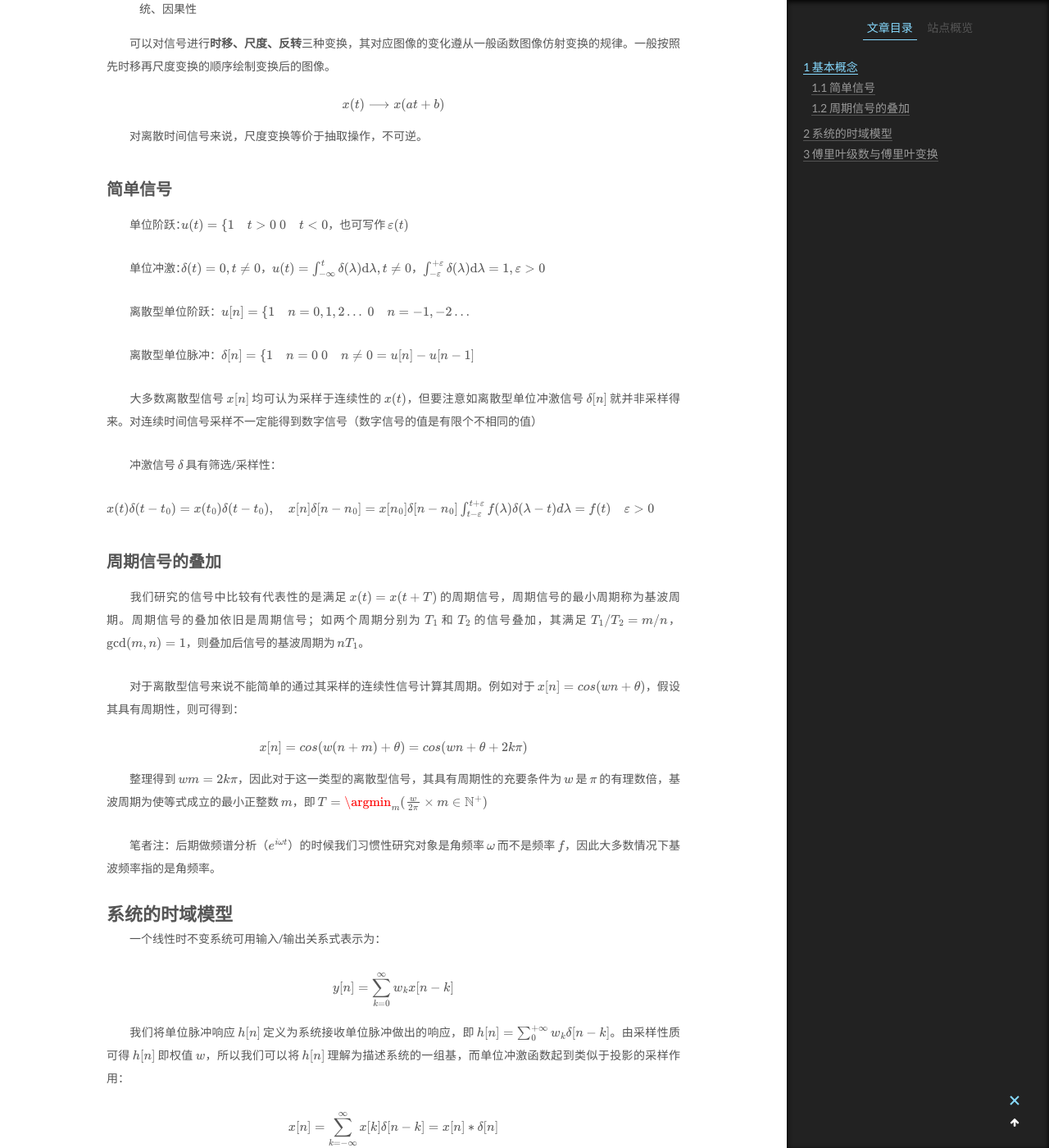
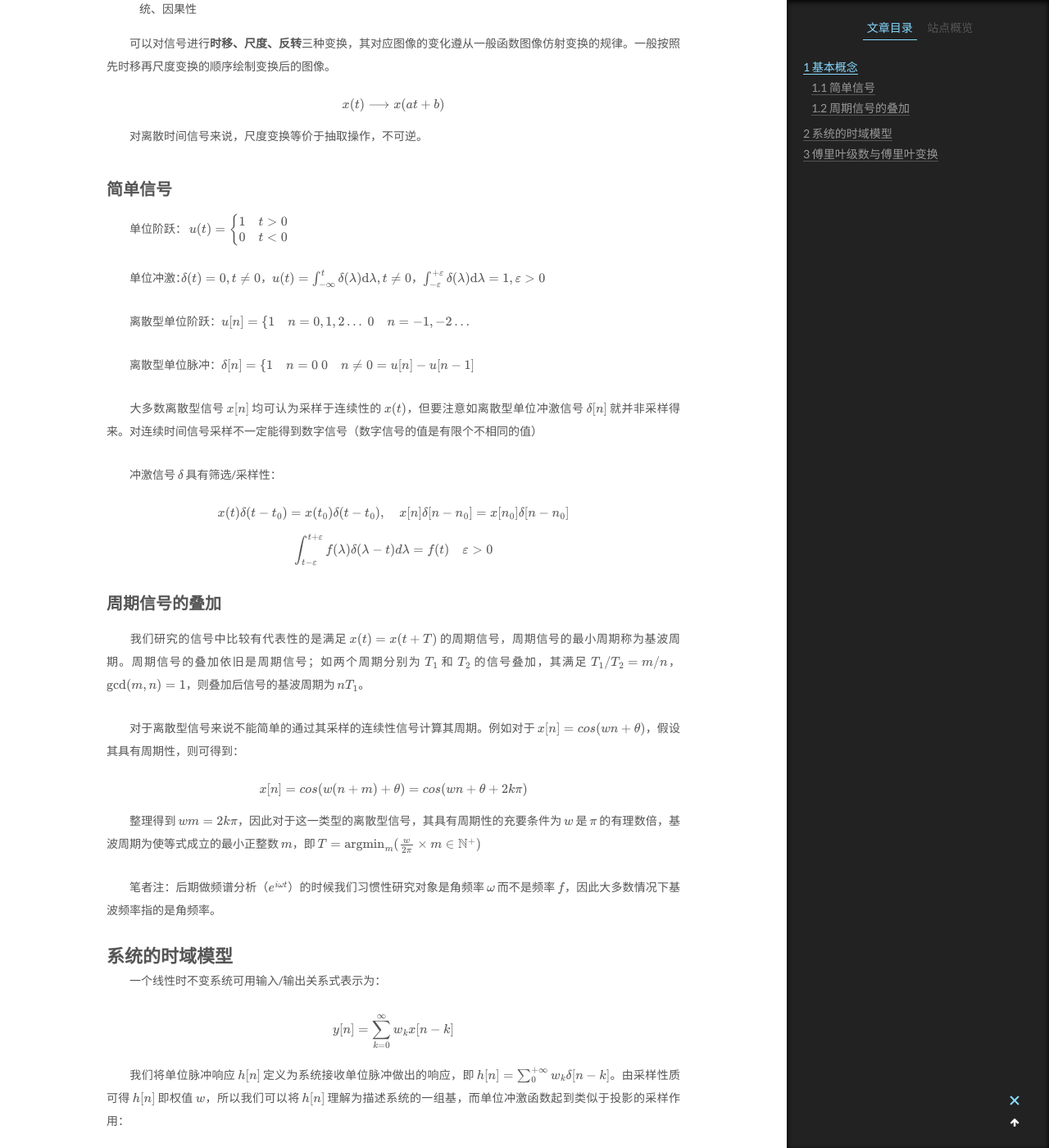
Before and after one commit to plumprc/plumprc.github.io, a Jekyll site: the page built from _posts/信号与系统/2020-03-01-信号与系统基础教程.md, in a window 1280 px wide and 1400 px high, scrolled down 873 px. Shown: the whole window at 82% size. Built offline with Jekyll 4.4.1, drawn with Linux system fonts in a browser that asks for light colours; formulas are drawn with MathJax 3.

Commit message:
test_cases

```diff
--- a/_posts/信号与系统/2020-03-01-信号与系统基础教程.md
+++ b/_posts/信号与系统/2020-03-01-信号与系统基础教程.md
@@ -28,7 +28,8 @@ $$x(t)\longrightarrow x(at+b)$$
 &emsp;&emsp;对离散时间信号来说，尺度变换等价于抽取操作，不可逆。
 
 ## 简单信号
-&emsp;&emsp;单位阶跃：$u(t)=\begin{cases}1& t>0 \\ 0& t<0\end{cases}$，也可写作 $\varepsilon(t)$
+&emsp;&emsp;单位阶跃：
+$$u(t)=\begin{cases}1& t>0 \\ 0& t<0\end{cases}$$
 
 &emsp;&emsp;单位冲激：$\delta(t)=0, t\ne0$，$u(t)=\int_{-\infty}^{t}\delta(\lambda){\rm d}\lambda, t\ne0$，$\int_{-\varepsilon}^{+\varepsilon}\delta(\lambda){\rm d}\lambda=1, \varepsilon>0$
 
@@ -41,6 +42,7 @@ $$x(t)\longrightarrow x(at+b)$$
 &emsp;&emsp;冲激信号 $\delta$ 具有筛选/采样性：
 
 $$x(t)\delta(t-t_0)=x(t_0)\delta(t-t_0) ,\quad x[n]\delta[n-n_0]=x[n_0]\delta[n-n_0]$$
+
 $$\int_{t-\varepsilon}^{t+\varepsilon}f(\lambda)\delta(\lambda-t)d\lambda=f(t)\quad\varepsilon>0$$
 
 ## 周期信号的叠加
@@ -50,7 +52,7 @@ $$\int_{t-\varepsilon}^{t+\varepsilon}f(\lambda)\delta(\lambda-t)d\lambda=f(t)\q
 
 $$x[n]=cos(w(n+m)+\theta)=cos(wn+\theta+2k\pi)$$
 
-&emsp;&emsp;整理得到 $wm=2k\pi$，因此对于这一类型的离散型信号，其具有周期性的充要条件为 $w$ 是 $\pi$ 的有理数倍，基波周期为使等式成立的最小正整数 $m$，即 $T=\argmin_m(\frac{w}{2\pi}\times m\in\mathbb{N}^+)$
+&emsp;&emsp;整理得到 $wm=2k\pi$，因此对于这一类型的离散型信号，其具有周期性的充要条件为 $w$ 是 $\pi$ 的有理数倍，基波周期为使等式成立的最小正整数 $m$，即 $T=\text{argmin}_m(\frac{w}{2\pi}\times m\in\mathbb{N}^+)$
 
 &emsp;&emsp;笔者注：后期做频谱分析（$e^{i\omega t}$）的时候我们习惯性研究对象是角频率 $\omega$ 而不是频率 $f$，因此大多数情况下基波频率指的是角频率。
 
@@ -203,8 +205,8 @@ $$\Rightarrow A=\frac{1}{2\pi}\Rightarrow IFT: f(x)=\frac{1}{2\pi}\int_{-\infty}
 * 信号的能量与其傅里叶变换模平方的积分有关
 * 对称性利用傅里叶反变换证明
 
-> 例：已知 $h(t)=1+\cos(0.5\pi t), X(\omega)=2S_a(\omega)e^{-j\omega}, y(t)=x(t)*h(t)$ ，求 $y(t)$<br>
-&emsp;&emsp;$H(\omega)=2\pi\delta(\omega)+\pi[\delta(\omega+0.5\pi)+\delta(\omega-0.5\pi)]$<br>
+> 例：已知 $h(t)=1+\cos(0.5\pi t), X(\omega)=2S_a(\omega)e^{-j\omega}, y(t)=x(t)*h(t)$ ，求 $y(t)$ <br>
+&emsp;&emsp;$H(\omega)=2\pi\delta(\omega)+\pi[\delta(\omega+0.5\pi)+\delta(\omega-0.5\pi)]$ <br>
 &emsp;&emsp;$
 \begin{aligned}
 y(t) &=x(t)*h(t) \\
```
